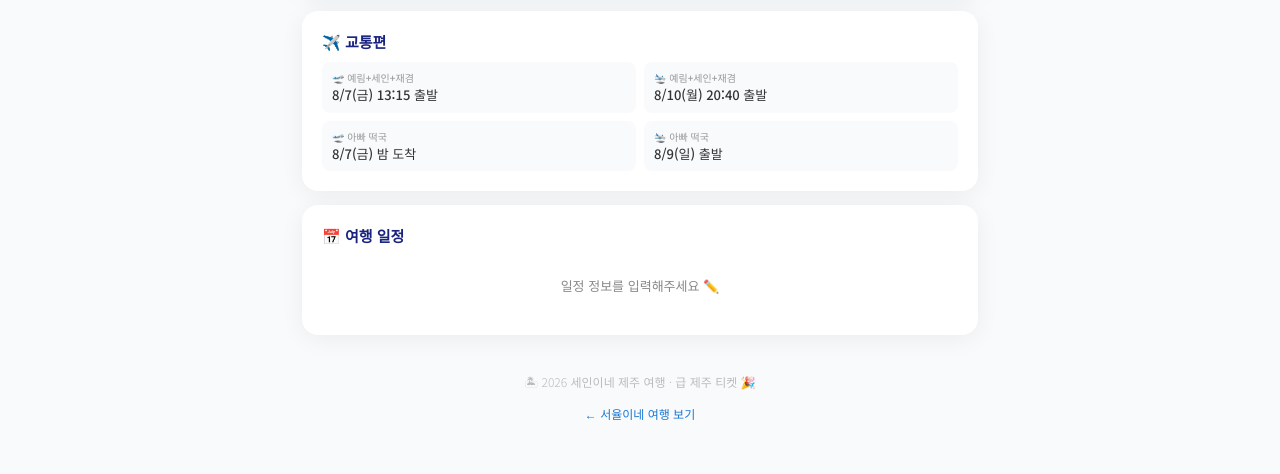
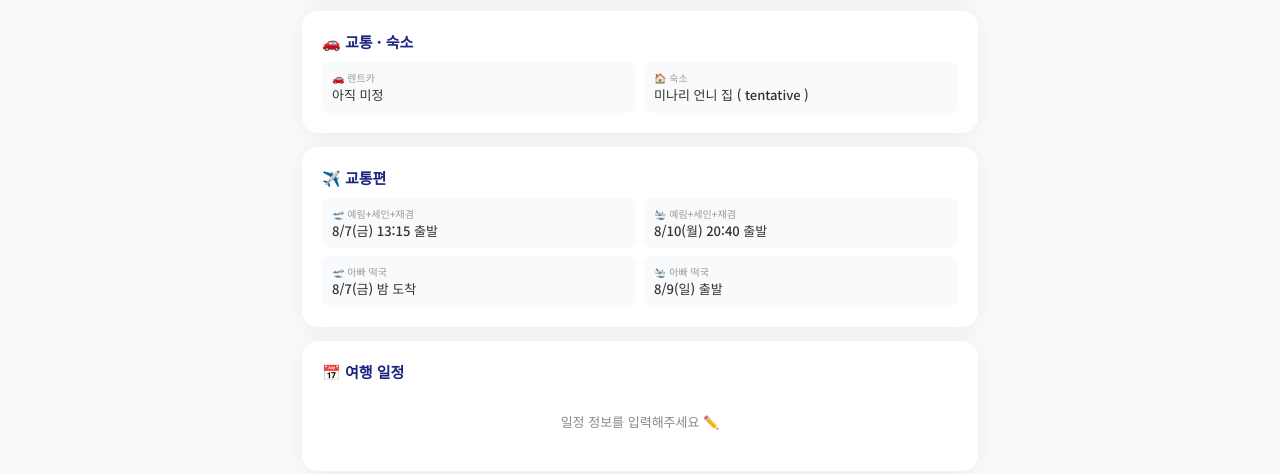
Before and after one commit to hongsy41-netizen/jeju2026, a plain HTML site: page sein.html in a window 1280 px wide. Shown: the part 369-843 px from the top of the page. Before the commit the page ends 815 px from the top, so only its background shows below. Drawn offline with Linux system fonts and the light colour scheme.

Commit message:
feat: add rental car/accommodation info

```diff
--- a/sein.html
+++ b/sein.html
@@ -71,6 +71,13 @@ body{font-family:'Noto Sans KR',sans-serif;background:#f8fafc;color:#222;min-hei
 </div>
 </div>
 <div class="info-card">
+<h3>🚗 교통 · 숙소</h3>
+<div class="info-grid">
+<div class="info-item"><div class="label">🚗 렌트카</div><div class="val">아직 미정</div></div>
+<div class="info-item"><div class="label">🏠 숙소</div><div class="val">미나리 언니 집 ( tentative )</div></div>
+</div>
+</div>
+<div class="info-card">
 <h3>✈️ 교통편</h3>
 <div class="info-grid">
 <div class="info-item"><div class="label">🛫 예림+세인+재겸</div><div class="val">8/7(금) 13:15 출발</div></div>
```
